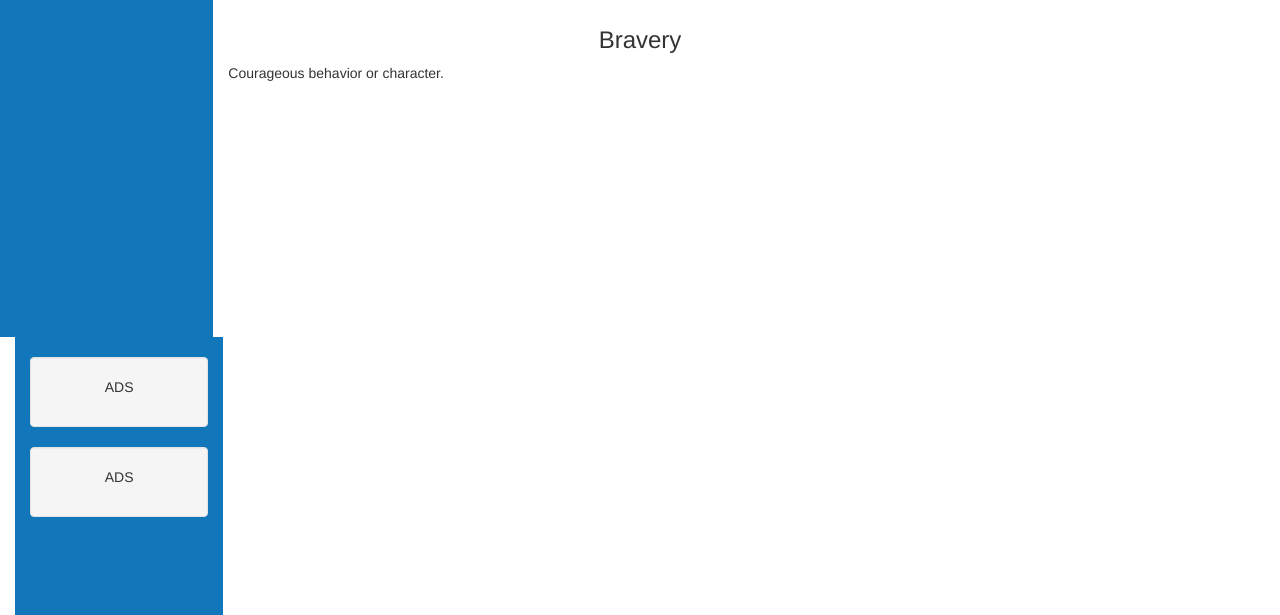
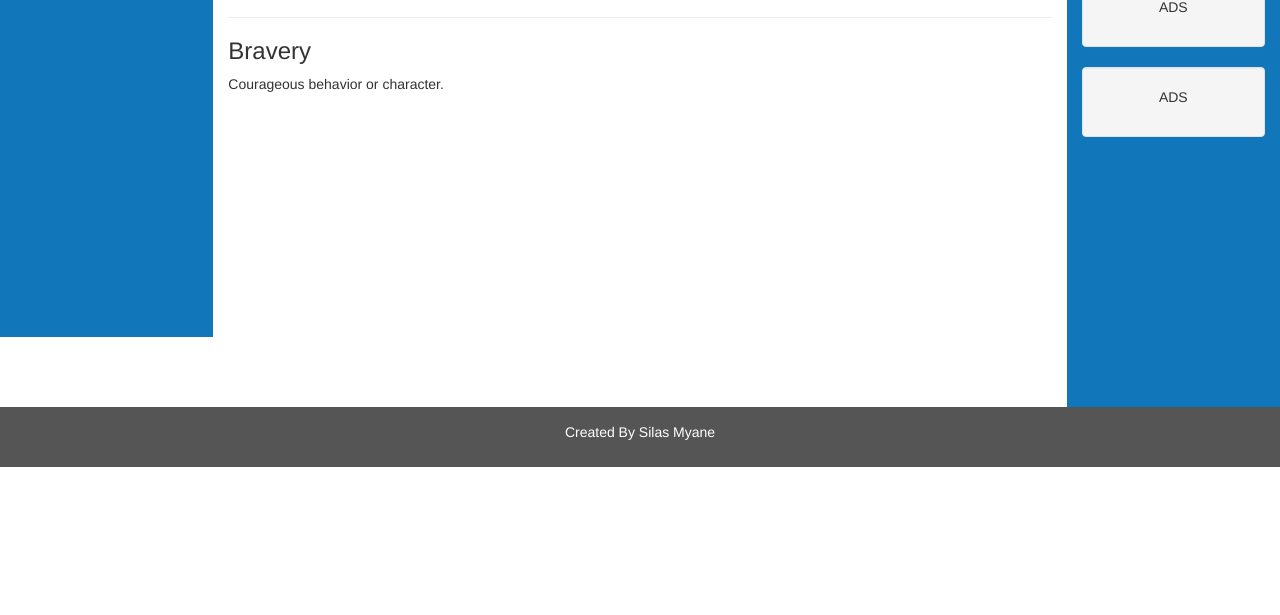
Before and after one commit to enderslayer/enderslayer.github.io, a plain HTML site: page csci340/labs/lab2/index.html in a window 1280 px wide. Shown: the part 185-800 px from the top of the page. Drawn offline with nearby package versions, Linux system fonts and the light colour scheme.

Commit message:
fixing formating

```diff
--- a/csci340/labs/lab2/index.html
+++ b/csci340/labs/lab2/index.html
@@ -50,14 +50,10 @@
 Core Purpose: Our purpose is to govern competition in a fair, safe, equitable and sportsmanlike manner,
 and to integrate intercollegiate athletics into higher education so that the educational experience of
 the student-athlete is paramount..</p>
-  </div>
+
       <hr>
-      <div class="col-sm-8 text-center">
       <h3>Bravery</h3>
-      </div>
-      <div class="col-sm-8 text-left">
       <p>Courageous behavior or character.</p>
-      </div>
 </div>
     <div class="col-sm-2 sidenav">
       <div class="well">
```
